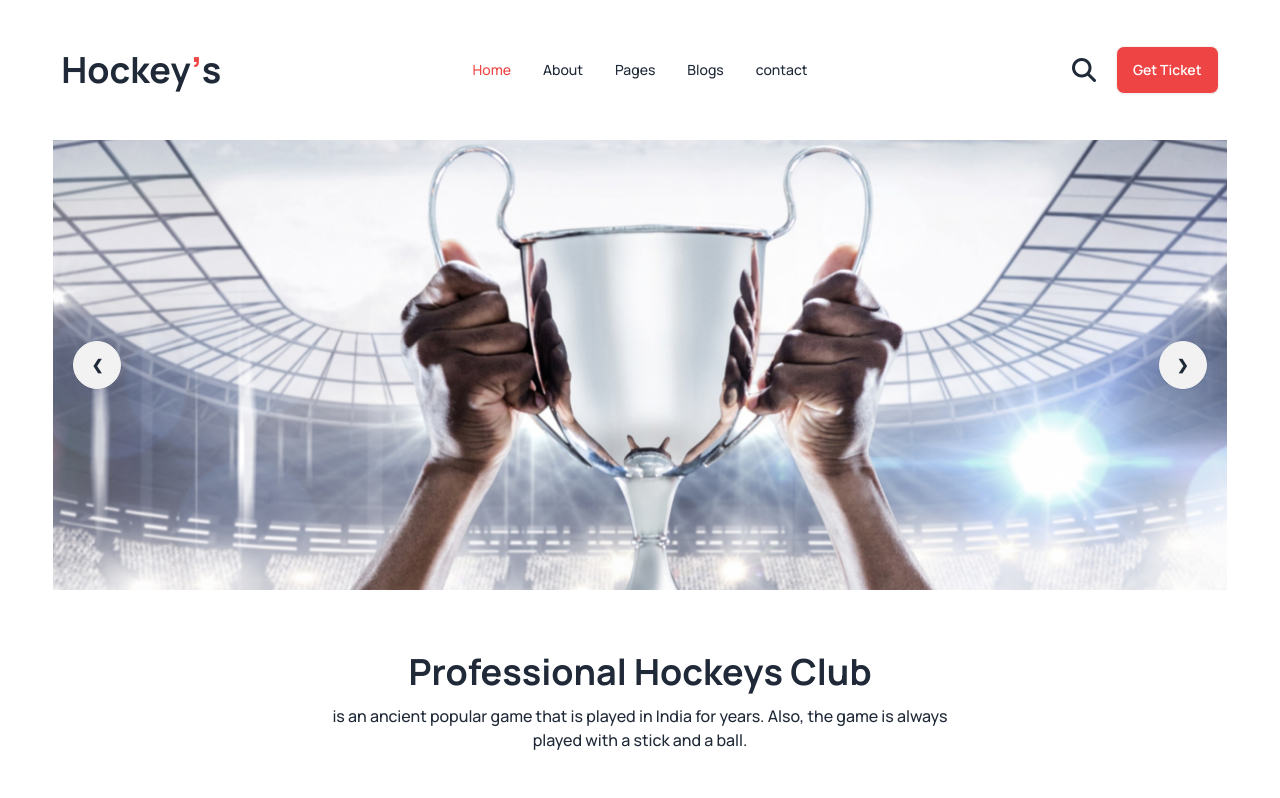
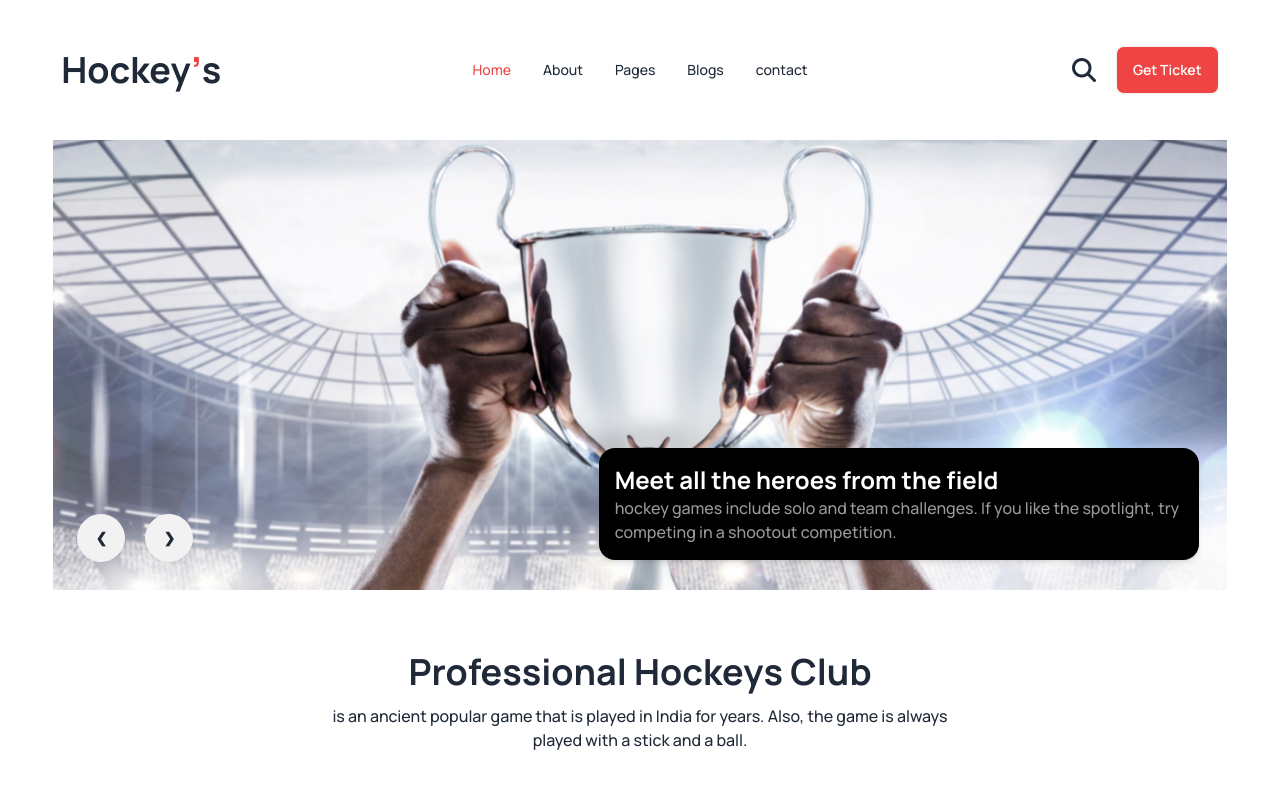
Before and after one commit to jomir28/assignment-3, a plain HTML site: page index.html in a window 1280 px wide. Shown: the top 798 px of the page. Drawn offline with nearby package versions, Linux system fonts and the light colour scheme.

Commit message:
all section complete

```diff
--- a/index.html
+++ b/index.html
@@ -63,22 +63,26 @@
             </div>
 
             <!-- banner section -->
-            <div class="my-9">
+            <div class="my-9 relative">
                 <div class="carousel w-full">
                     <div id="slide1" class="carousel-item relative w-full lg:h-[450px] ">
                         <img class="w-full object-cover" src="./Images/slider1.png" alt="">
-                        <div class="absolute flex justify-between transform -translate-y-1/2 left-5 right-5 top-1/2">
+                        <div class="absolute flex gap-5 bottom-8 left-[40%] lg:bottom-7 lg:left-6">
                             <a href="#slide4" class="btn btn-circle">❮</a>
                             <a href="#slide2" class="btn btn-circle">❯</a>
                         </div>
                     </div>
                     <div id="slide2" class="carousel-item relative w-full lg:h-[450px]">
                         <img class="w-full object-cover" src="./Images/slider2.png" alt="">
-                        <div class="absolute flex justify-between transform -translate-y-1/2 left-5 right-5 top-1/2">
+                        <div class="absolute flex gap-5 bottom-8 left-[40%] lg:bottom-7 lg:left-6 ">
                             <a href="#slide1" class="btn btn-circle">❮</a>
                             <a href="#slide3" class="btn btn-circle">❯</a>
                         </div>
                     </div>
+                </div>
+                <div class=" lg:w-[600px] bg-black shadow-md rounded-2xl p-4 lg:absolute bottom-9 right-7 ">
+                    <h3 class="text-2xl font-bold text-white">Meet all the heroes from the field</h3>
+                    <p class="text-[#FFFFFF99]"> hockey games include solo and team challenges. If you like the spotlight, try competing in a shootout competition. </p>
                 </div>
             </div>
 
```
